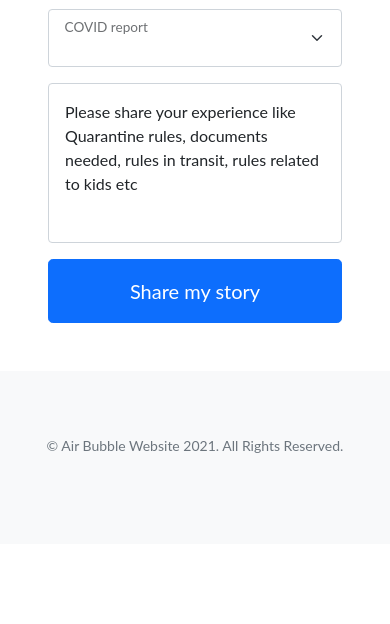
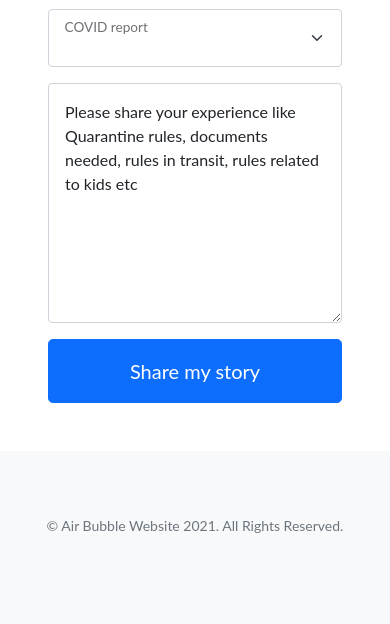
Before and after one commit to murthy1811/Milestone-Project-3-AirBubble, a Flask app: page /add_story in a window 390 px wide. Shown: the part 987-1611 px from the top of the page. Before the commit the page ends 1440 px from the top, so only its background shows below. Run offline with Flask 2, Linux system fonts and the light colour scheme; data that the repository does not hold is empty; some libraries are stand-ins or nearby versions.

Commit message:
styling errors fixed in share story pages

```diff
--- a/static/css/newstyles.css
+++ b/static/css/newstyles.css
@@ -75,9 +75,35 @@
     padding-top: 100px;
 }
 
+
+
 /* travel story cards styling */
 
 .card{
     border-radius: 15px;
     font-family: 'Franklin Gothic Medium', 'Arial Narrow', Arial, sans-serif;
 }
+
+
+ /* styling for textarea box in stories */
+
+ #experience{
+     height: 10rem;
+     padding-top: 31px;
+ }
+
+ @media(max-width:576px) {
+
+    #experience{
+        height: 15rem;
+        padding-top: 90px;
+    }
+    }
+
+@media(max-width:800px) and (min-width:580px) {
+
+        #experience{
+            height: 12rem;
+            padding-top: 55px;
+        }
+        }
--- a/templates/add_story.html
+++ b/templates/add_story.html
@@ -108,9 +108,9 @@
             </div>
             <!-- experience textbox -->
             <div class="form-floating mb-3">
-                <input class="form-control" id="experience" name="experience" type="text" placeholder="Please share your experience like Quarantine rules, documents needed, rules in transit,
-                     rules related to kids etc" style="height: 10rem;" required />
-                </input>
+                <textarea class="form-control" id="experience" name="experience" type="text" placeholder="Please share your experience like Quarantine rules, documents needed, rules in transit,
+                     rules related to kids etc" required></textarea>
+
                 <label for="experience">Please share your experience like Quarantine rules,
                     documents needed, rules in transit, rules related to kids etc</label>
                 <div class="invalid-feedback">Please share your experience like Quarantine rules,
--- a/templates/edit_story.html
+++ b/templates/edit_story.html
@@ -121,10 +121,8 @@
             <!-- experience textbox -->
             <div class="form-floating mb-3">
                 <textarea class="form-control" id="experience" name="experience" type="text" placeholder="Please share your experience like Quarantine rules, documents needed, rules in transit,
-                     rules related to kids etc" style="height: 10rem;" required />
-                {{-story.your_experience-}}</textarea>
-                <label for="experience">Please share your experience like Quarantine rules,
-                    documents needed, rules in transit, rules related to kids etc</label>
+                     rules related to kids etc"  required />{{story.your_experience}}</textarea>
+                <label for="experience" >Please share your experience like Quarantine rules,documents needed, rules in transit, rules related to kids etc</label>
                 <div class="invalid-feedback">Please share your experience like Quarantine rules,
                     documents needed, rules in transit,rules related to kids etc is required.</div>
             </div>
--- a/templates/profile.html
+++ b/templates/profile.html
@@ -48,7 +48,7 @@
     <h4 > Your Stories</h4>
     {% for story in travel_stories %}
     {% if session.user|lower == story.added_by|lower %}
-    <div class="col-4">
+    <div class="col-12 col-sm-6 col-lg-4">
       <div class="features-icons-item mx-auto mb-5 mb-lg-0 mb-lg-3">
         <div class="card" style="width: 18rem;">
           <div class="card-body">
```
